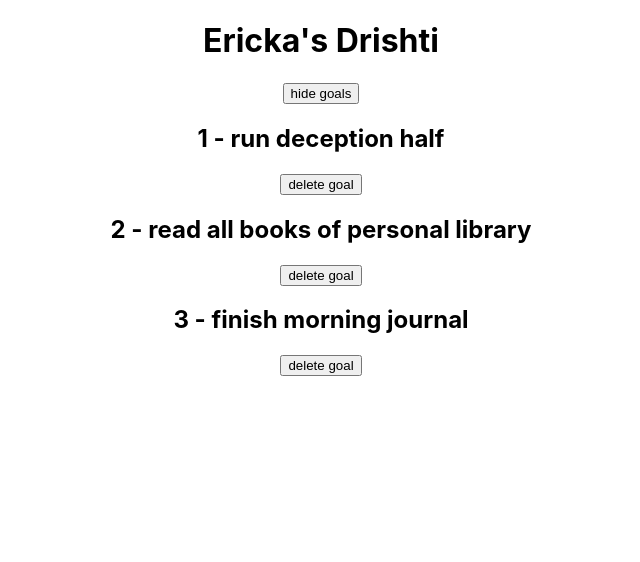
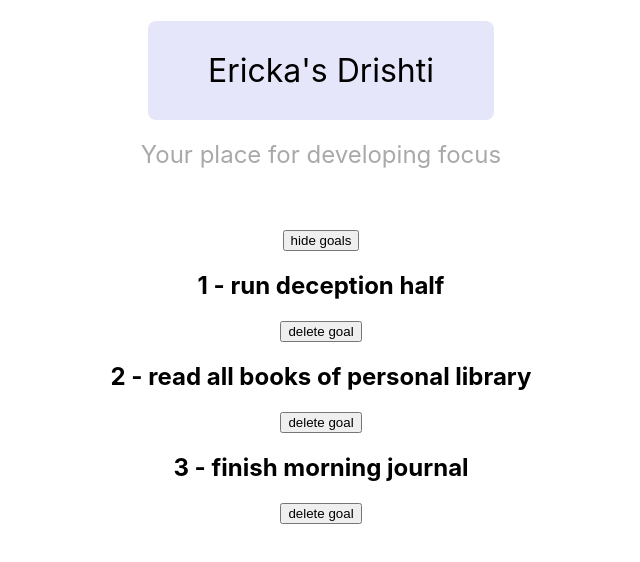
Before and after one commit to erickalucia/drishti, a React (Create React App) app in the folder drishti_app/: page / in a window 1280 px wide. Shown: the top 562 px of the page, without its empty margins (319-959 px from the left). Built offline with nearby package versions, Linux system fonts and the light colour scheme.

Commit message:
add title component

```diff
--- a/drishti_app/src/App.js
+++ b/drishti_app/src/App.js
@@ -1,5 +1,6 @@
 import './App.css';
 import { useState } from 'react'
+import Title from './components/Title'
 
 function App() {
   const [showGoals, setShowGoals] = useState(true)
@@ -22,7 +23,7 @@ function App() {
 
   return (
     <div className="App">
-      <h1>Ericka's Drishti</h1>
+      <Title />
       {showGoals && (
         <div>
           <button onClick={() => setShowGoals(false)}> hide goals </button>
--- /dev/null
+++ b/drishti_app/src/components/Title.js
@@ -0,0 +1,10 @@
+export default function Title() {
+  return (
+    <div>
+      <h1 className="title">Ericka's Drishti</h1>
+      <br />
+      <h2 className="subtitle">Your place for developing focus</h2>
+    </div>
+  )
+}
+// this exports as we create the function
--- a/drishti_app/src/index.css
+++ b/drishti_app/src/index.css
@@ -11,3 +11,21 @@ code {
   font-family: source-code-pro, Menlo, Monaco, Consolas, 'Courier New',
     monospace;
 }
+
+.title {
+  display: inline-block;
+  padding: 30px 60px;
+  background: lavender;
+  border-radius: 8px;
+  font-weight: normal;
+  margin-bottom: 10px;
+}
+
+.subtitle {
+  display: inline-block;
+  color: darkgrey;
+  font-weight: normal;
+  padding-bottom: 1px solid white;
+  margin-top: 10px;
+  margin-bottom: 60px;
+}
```
